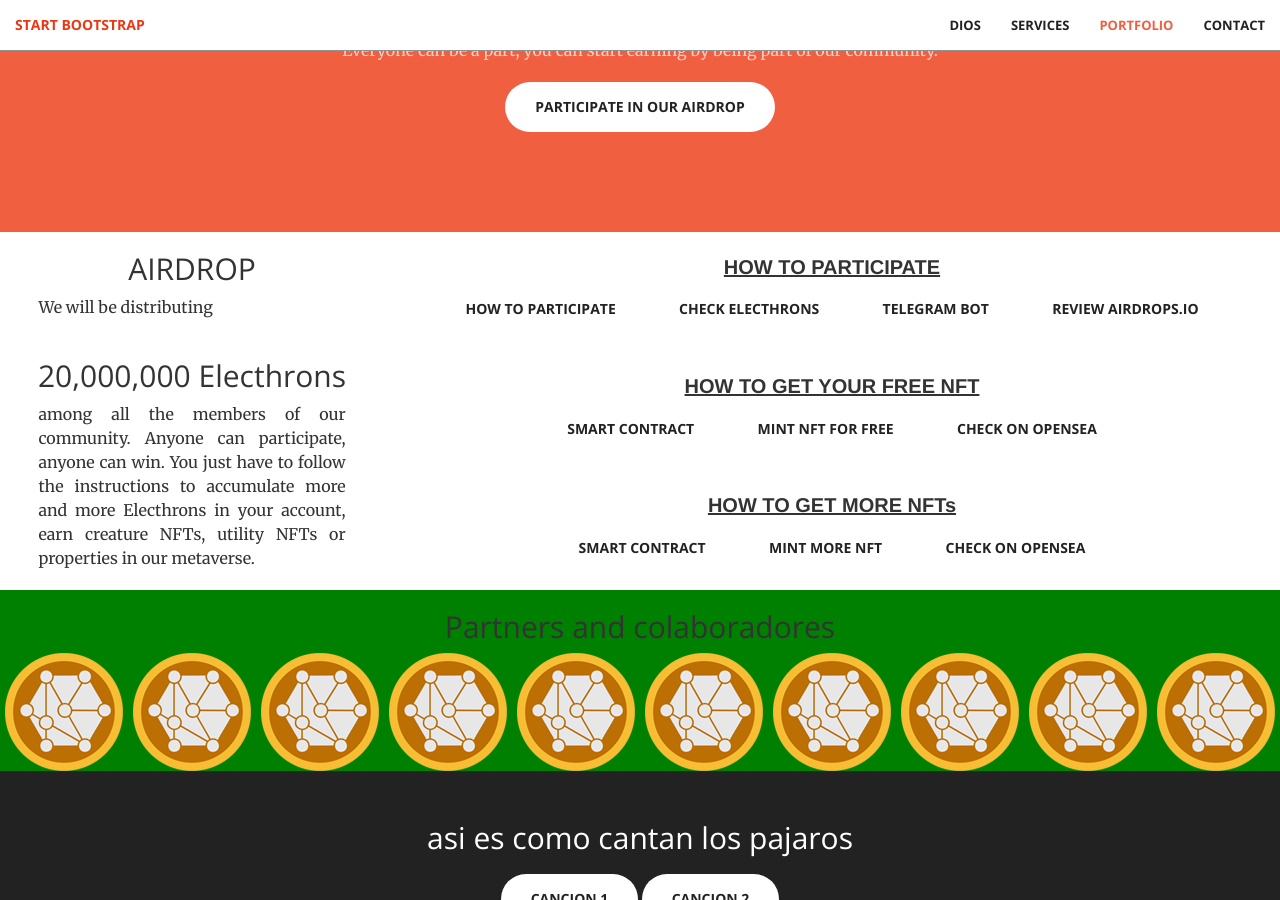
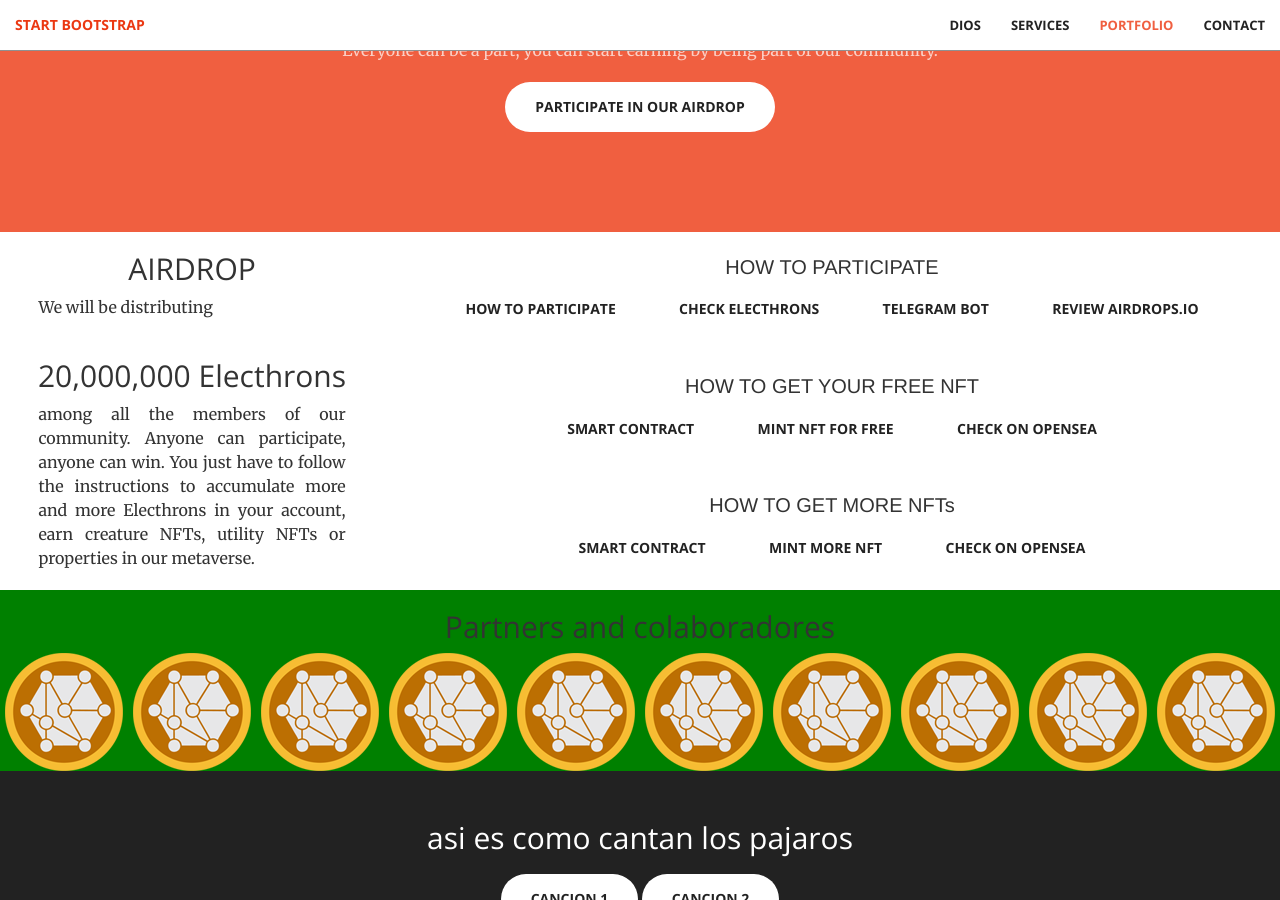
Before and after one commit to soujiang/soujiang.github.io, a Jekyll site: the page built from index.html, in a window 1280 px wide and 900 px high, scrolled down 3328 px. Built offline with Jekyll 4.4.1, drawn with Linux system fonts in a browser that asks for light colours.

Commit message:
airdrop-2

```diff
--- a/_sass/_base.scss
+++ b/_sass/_base.scss
@@ -451,7 +451,5 @@ body {
 .titlehowto {
     padding: 3px;
     font-size: 20px;
-    font-weight: bold;
-    text-decoration: underline;
     font-family:'Franklin Gothic Medium', 'Arial Narrow', Arial, sans-serif;
 }
```
